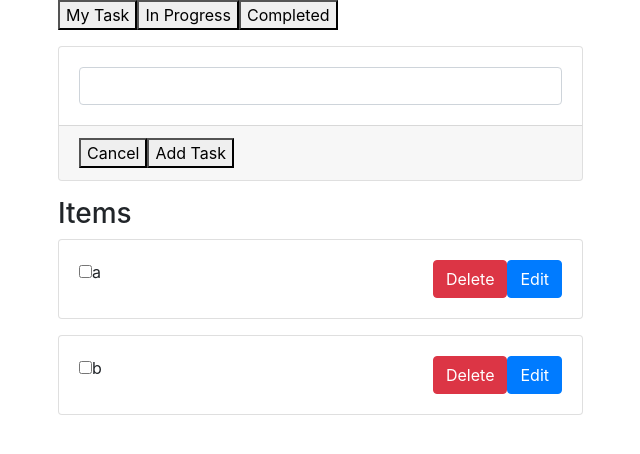
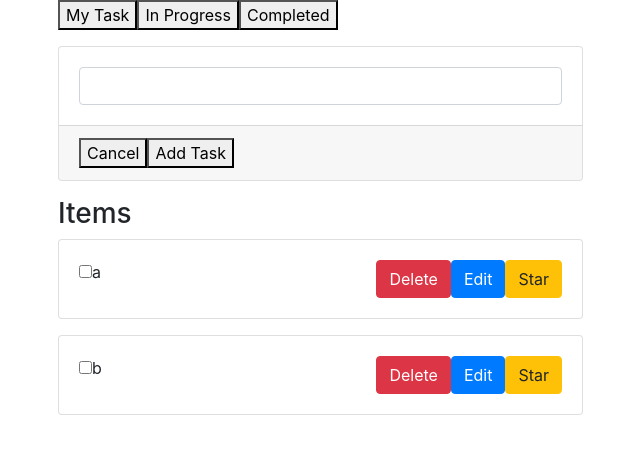
Before and after one commit to linxinemily/todolist, a Vue app: page / in a window 1280 px wide. Shown: the top 454 px of the page, without its empty margins (42-682 px from the left). Built offline with nearby package versions, Linux system fonts and the light colour scheme.

Commit message:
prepare star task ui

```diff
--- a/src/App.vue
+++ b/src/App.vue
@@ -29,6 +29,7 @@
             :updateTask="updateTask"
             :deleteTask="deleteTask"
             :toggleTask="toggleTask"
+            :starTask="starTask"
             :cancelEditing="cancelEditing">
           </task-item>
         </div>
@@ -61,12 +62,14 @@ export default {
         {
           id: 1,
           title: 'a',
-          completed: false
+          completed: false,
+          stared: false
         },
         {
           id: 2,
           title: 'b',
-          completed: false
+          completed: false,
+          stared: false
         },
       ]
     }
@@ -103,6 +106,9 @@ export default {
       // 3. clear origin form
       this.clearForm()
     },
+    starTask (item) {
+      item.stared = !item.stared
+    },
     toggleTask (item) {
       item.completed = !item.completed
     },
--- a/src/components/TaskItem.vue
+++ b/src/components/TaskItem.vue
@@ -7,6 +7,7 @@
             <input @change="toggleTask(item)" type="checkbox" :checked="item.completed">
             <span>{{ item.title }}</span>
         </div>
+        <button @click="starTask(item)" class="btn btn-warning float-right">Star</button>
         <button @click="editTask(item)" class="btn btn-primary float-right">Edit</button>
         <button @click="deleteTask(item)" class="btn btn-danger float-right">Delete</button>
         </div>
@@ -32,6 +33,6 @@ export default {
     components: {
         TaskForm
     },
-    props: ['item', 'editingItem', 'editTask', 'updateTask', 'cancelEditing', 'deleteTask', 'toggleTask']
+    props: ['item', 'editingItem', 'editTask', 'updateTask', 'cancelEditing', 'deleteTask', 'toggleTask', 'starTask']
 }
 </script>
```
